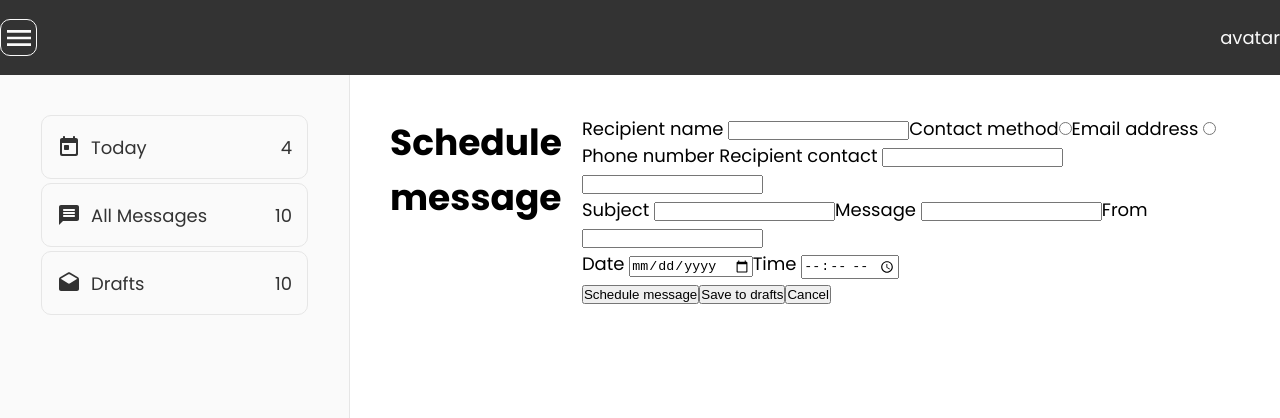
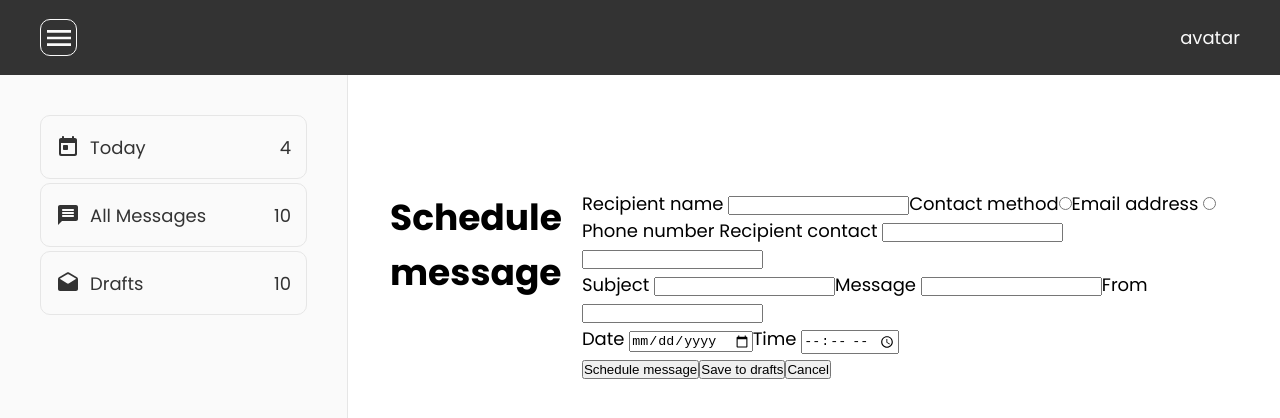
Before and after one commit to Ngoakor12/message-robot, a React (Create React App) app: page /schedule in a window 1280 px wide. Shown: the top 418 px of the page. Built offline with nearby package versions, Linux system fonts and the light colour scheme.

Commit message:
style: homepage progress

```diff
--- a/src/App.css
+++ b/src/App.css
@@ -33,6 +33,7 @@ code {
 #root {
   display: flex;
   flex-direction: column;
+  /* align-items: center; */
   width: 100%;
   /* min-height: 100vh; */
   /* grid-template-columns: 2; */
@@ -50,6 +51,10 @@ code {
   display: flex;
   align-items: center;
   justify-content: space-between;
+  padding: 0 40px;
+  position: fixed;
+  top: 0;
+  width: 100%;
 }
 
 .menu-icon {
@@ -66,22 +71,33 @@ code {
 
 .main {
   display: flex;
+  flex-direction: column;
+  justify-content: center;
   width: 100%;
+  position: relative;
+  top: 75px;
+  /* max-width: 1080px; */
 }
 
 .navigation {
   background-color: var(--background-2);
   display: flex;
   flex-direction: column;
-  /* justify-content: center; */
   align-items: center;
-  min-width: 350px;
-  max-width: 350px;
+  /* width: 100vw; */
+  /* min-width: 300px; */
+  /* max-width: 350px; */
   gap: 4px;
   border-right: 1px solid var(--border-1);
-  padding: 40px 0;
+  padding: 40px;
   min-height: calc(100vh - 75px);
-}
+  display: none;
+  /* visibility: collapse; */
+  }
+
+  .active-navigation{
+    display: flex;
+  }
 
 .nav-item {
   border: 1px solid var(--border-1);
@@ -91,9 +107,9 @@ code {
   color: var(--dark-gray);
   display: flex;
   justify-content: space-between;
+  width: 100%;
   min-width: 267px;
-  max-width: 267px;
-  /* font-weight: 700; */
+  /* min-width: 220px; */
   background: none;
 }
 
@@ -141,8 +157,12 @@ code {
 }
 
 .main-section {
-  width: 100%;
+  /* width: 70%; */
   padding: 40px;
+  display: flex;
+  flex-direction: column;
+  /* justify-content: center; */
+
 }
 
 .heading {
@@ -184,3 +204,62 @@ code {
 .message h2 {
   font-size: 1.8rem;
 }
+
+
+/* Larger screens */
+
+@media only screen and (min-width: 950px) {
+  #root{
+    width: 100%;
+    display: flex;
+    align-items: center;
+  }
+
+  .main{
+    flex-direction: row;
+    justify-content: center;
+    /* align-items: center; */
+  }
+
+  .main-header{
+    width: 100%;
+    /* max-width: 1350px; */
+    /* padding: 0 40px; */
+  }
+
+  .navigation{
+    /* width: 30%; */
+  /* min-width: 300px; */
+  position: fixed;
+  left:0;
+  align-items: flex-end;
+  padding: 40px;
+  display: flex;
+  /* visibility: visible; */
+  }
+
+  .nav-item {
+    /* border: 1px solid var(--border-1);
+    border-radius: var(--border-radius);
+    padding: 15px;
+    text-decoration: none;
+    color: var(--dark-gray);
+    display: flex;
+    justify-content: space-between; */
+    /* width: 80%; */
+    /* min-width: 300px;
+    max-width: 300px; */
+    background: none;
+  }
+
+  .main-section{
+    max-width: 1000px;
+    width: 100%;
+    /* position: fixed; */
+    /* padding-left: 20px; */
+    /* left:30%; */
+    margin-left: 350px;
+    min-height: calc(100vh - 75px);
+  }
+
+}
--- a/src/components/Navigation.js
+++ b/src/components/Navigation.js
@@ -5,7 +5,7 @@ import { ReactComponent as DraftsIcon } from "../assets/IcRoundDrafts.svg";
 
 function Navigation({ isMenuOpen, setIsMenuOpen }) {
   return (
-    <nav className="navigation">
+    <nav className="navigation active-navigation">
       <NavLink
         to="/today"
         className={({ isActive }) =>
--- a/src/components/Today.js
+++ b/src/components/Today.js
@@ -24,6 +24,21 @@ function Today() {
         <div className="message">
           <h2>Mom's birthday</h2>
         </div>
+        <div className="message">
+          <h2>Mom's birthday</h2>
+        </div>
+        <div className="message">
+          <h2>Mom's birthday</h2>
+        </div>
+        <div className="message">
+          <h2>Mom's birthday</h2>
+        </div>
+        <div className="message">
+          <h2>Mom's birthday</h2>
+        </div>
+        <div className="message">
+          <h2>Mom's birthday</h2>
+        </div>
       </section>
     </>
   );
```
